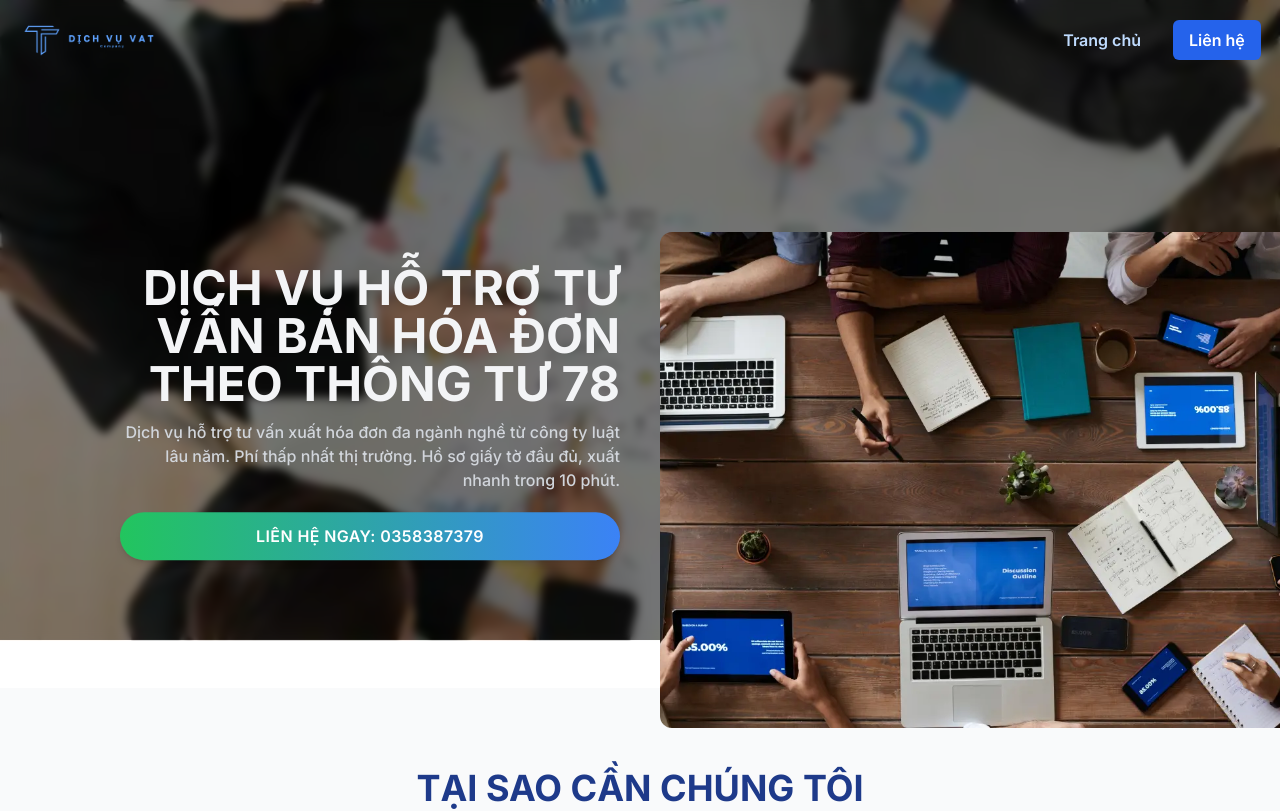
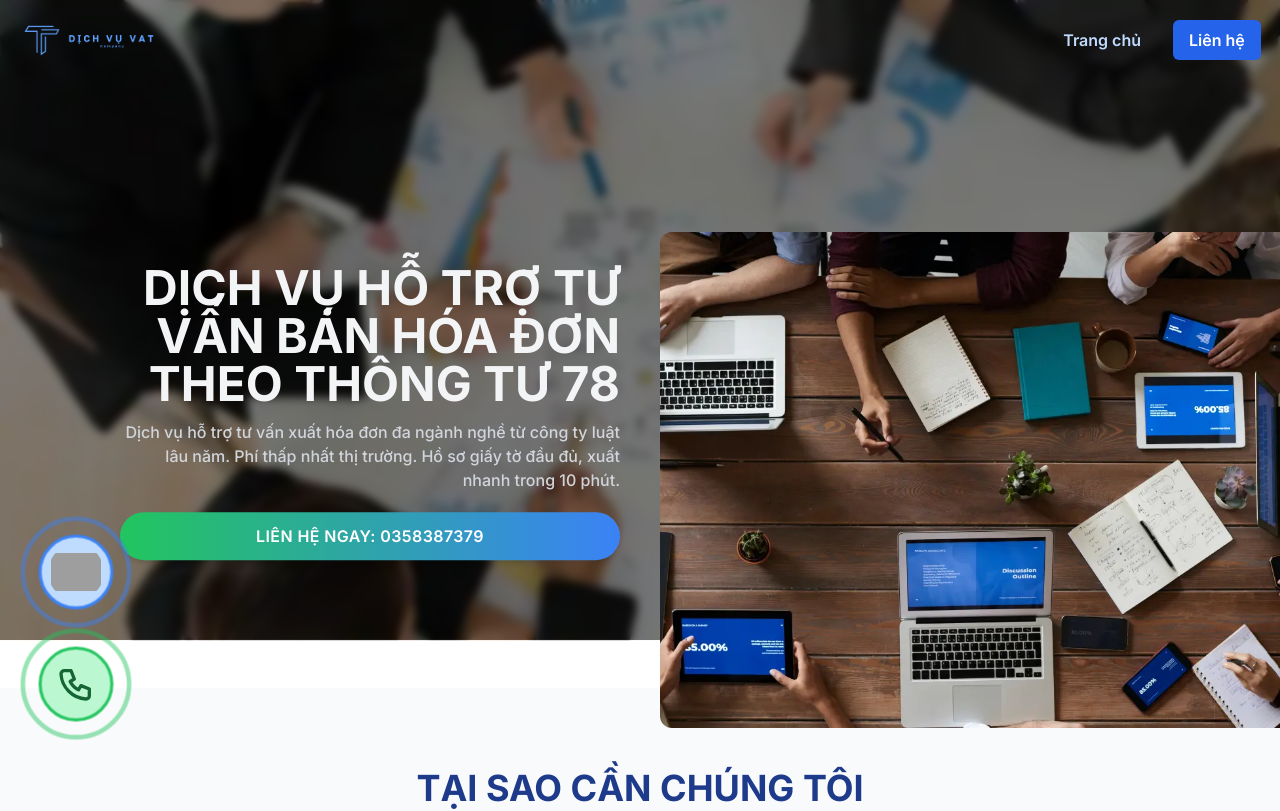
Before and after one commit to duongnguyenminh0502/dich-vu-hoa-don-vat, a Next.js app: page / in a window 1280 px wide. Shown: the top 811 px of the page. Built offline with nearby package versions, Linux system fonts and the light colour scheme; grey boxes are pictures that could not be loaded.

Commit message:
add contact

```diff
--- a/src/app/page.tsx
+++ b/src/app/page.tsx
@@ -1,3 +1,4 @@
+import Contact from "_@/app/ui/contact";
 import Footer from "_@/app/ui/footer";
 import Header from "_@/app/ui/header";
 import MoveToTop from "_@/app/ui/move-to-top";
@@ -18,7 +19,7 @@ export default function Home() {
   return (
     <>
       <MoveToTop />
-      {/* <Contact /> */}
+      <Contact />
       <Header />
 
       <HeroSection />
```
